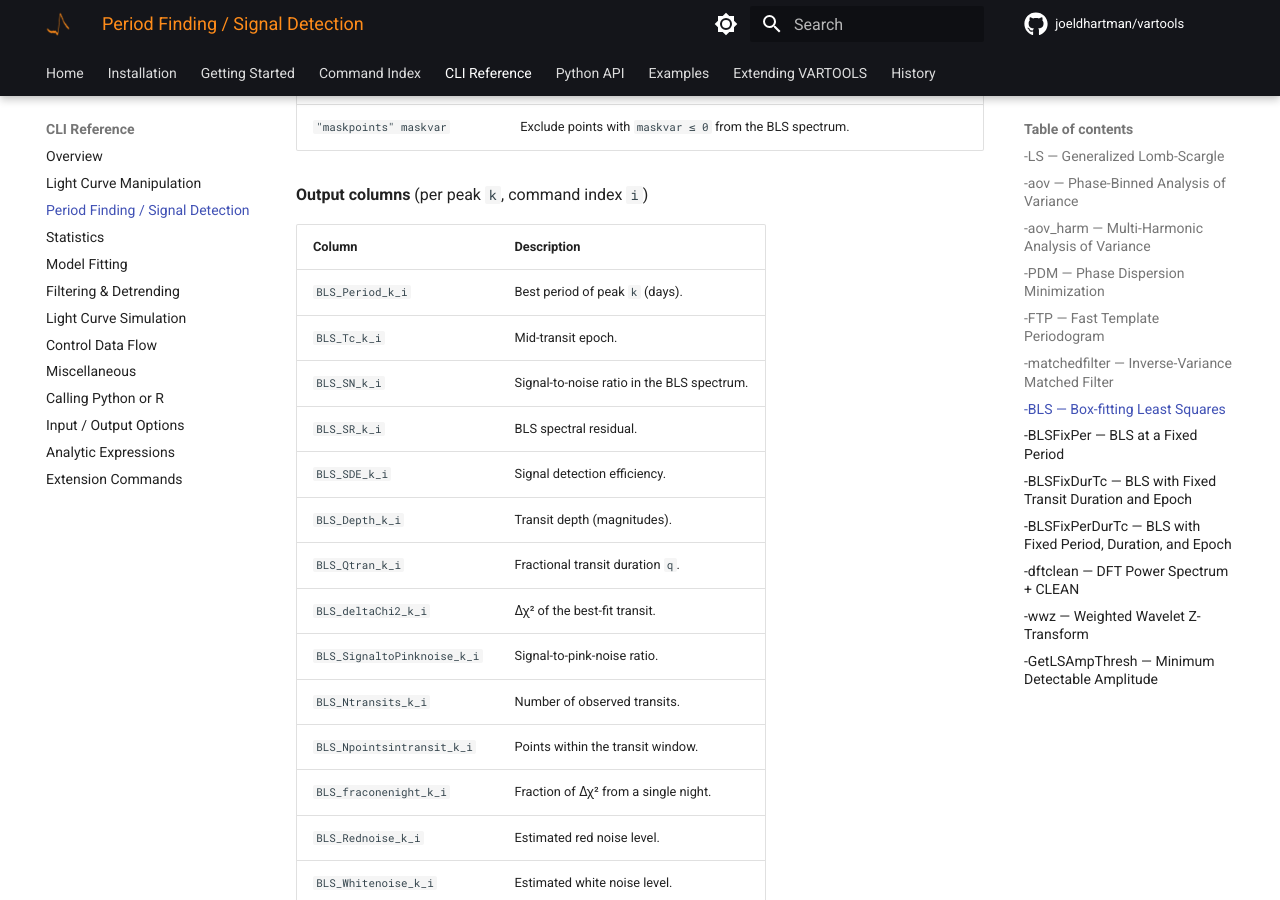
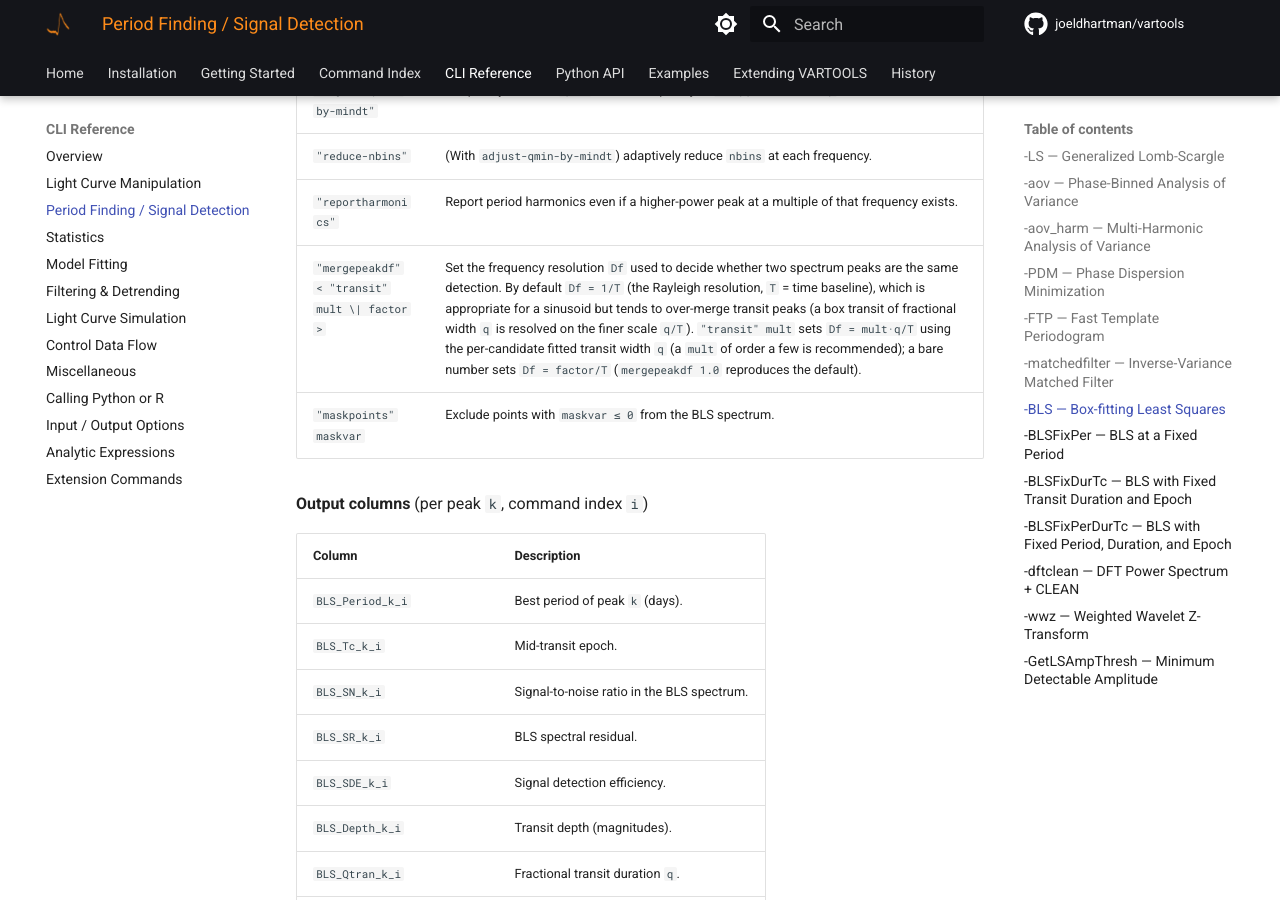
Before and after one commit to joeldhartman/vartools-site, an MkDocs documentation site: the page built from docs/cli/period-finding.md, in a window 1280 px wide and 900 px high, scrolled down 22959 px. Built offline with MkDocs 1.6.1 and Material for MkDocs 9.7.7, drawn with Linux system fonts in a browser that asks for light colours; comment, search, counter and statistics services are not loaded; the version menu is left out; some of the changed text lies outside the part shown.

Commit message:
docs: -BLS/-BLSFixDurTc mergepeakdf option (peak-merge frequency resolution)
Co-Authored-By: Claude Opus 4.8 (1M context) <noreply@anthropic.com>
Claude-Session: https://claude.ai/code/session_01Y26xss9soQGVo8LANpWppy

````diff
--- a/docs/cli/period-finding.md
+++ b/docs/cli/period-finding.md
@@ -607,7 +607,9 @@ vartools -i EXAMPLES/2 -oneline \
     ["ojdcurve" outdir jdstep]
     ["stepP" | "steplogP"]
     ["adjust-qmin-by-mindt" ["reduce-nbins"]]
-    ["reportharmonics"] ["maskpoints" maskvar]
+    ["reportharmonics"]
+    ["mergepeakdf" < "transit" mult | factor >]
+    ["maskpoints" maskvar]
 ```
 
 **Description**
@@ -645,6 +647,7 @@ Three ways to specify the allowed range of transit durations:
 | `"adjust-qmin-by-mindt"` | Adaptively increase `qmin` at each frequency to `max(qmin, mindt·f)`. |
 | `"reduce-nbins"` | (With `adjust-qmin-by-mindt`) adaptively reduce `nbins` at each frequency. |
 | `"reportharmonics"` | Report period harmonics even if a higher-power peak at a multiple of that frequency exists. |
+| `"mergepeakdf" < "transit" mult \| factor >` | Set the frequency resolution `Df` used to decide whether two spectrum peaks are the same detection. By default `Df = 1/T` (the Rayleigh resolution, `T` = time baseline), which is appropriate for a sinusoid but tends to over-merge transit peaks (a box transit of fractional width `q` is resolved on the finer scale `q/T`). `"transit" mult` sets `Df = mult·q/T` using the per-candidate fitted transit width `q` (a `mult` of order a few is recommended); a bare number sets `Df = factor/T` (`mergepeakdf 1.0` reproduces the default). |
 | `"maskpoints" maskvar` | Exclude points with `maskvar ≤ 0` from the BLS spectrum. |
 
 **Output columns** (per peak `k`, command index `i`)
@@ -824,7 +827,9 @@ Npoints_2                        =  3417
     Npeak outperiodogram [outdir] omodel [model_outdir]
     correctlc ["fittrap"]
     ["ophcurve" outdir phmin phmax phstep]
-    ["ojdcurve" outdir jdstep] ["maskpoints" maskvar]
+    ["ojdcurve" outdir jdstep]
+    ["mergepeakdf" < "transit" mult | factor >]
+    ["maskpoints" maskvar]
 ```
 
 **Description**
````
Also changed, not shown: docs/python/commands/period-finding.md (+5 -1 lines).
